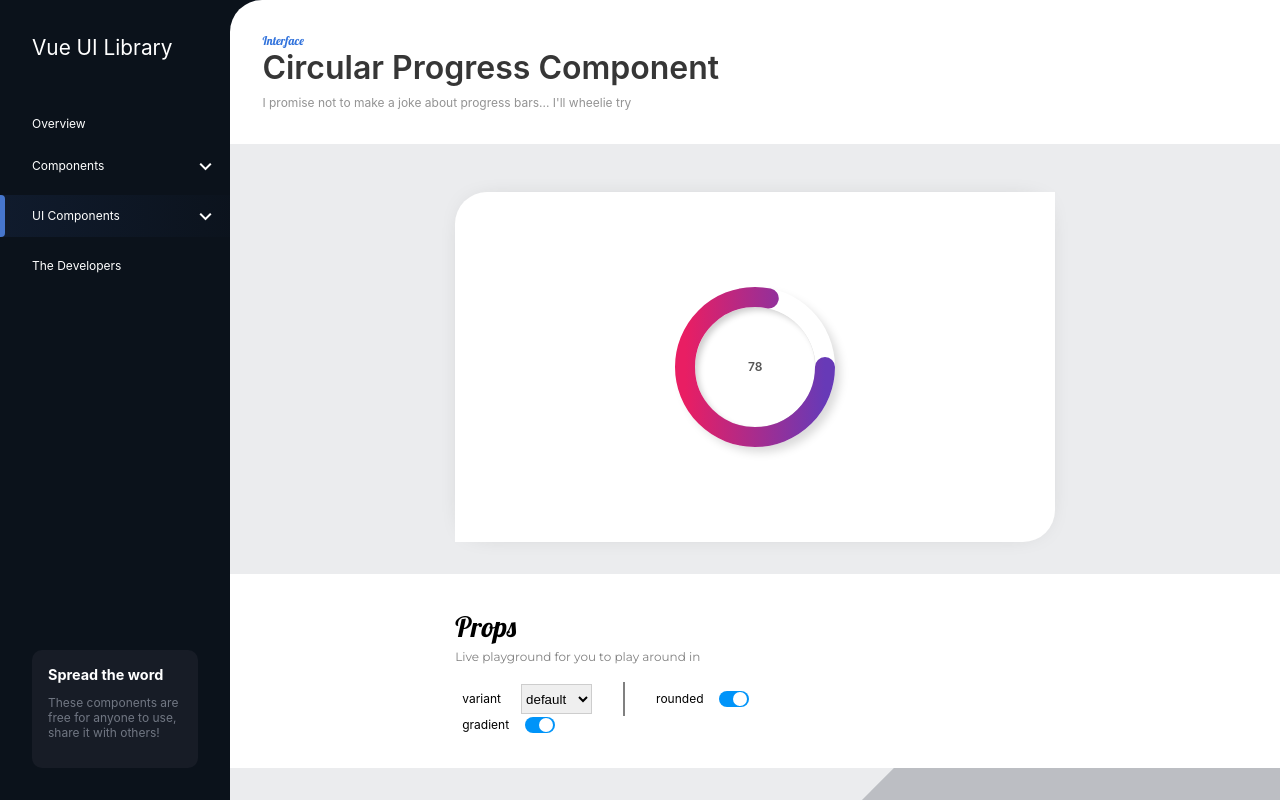
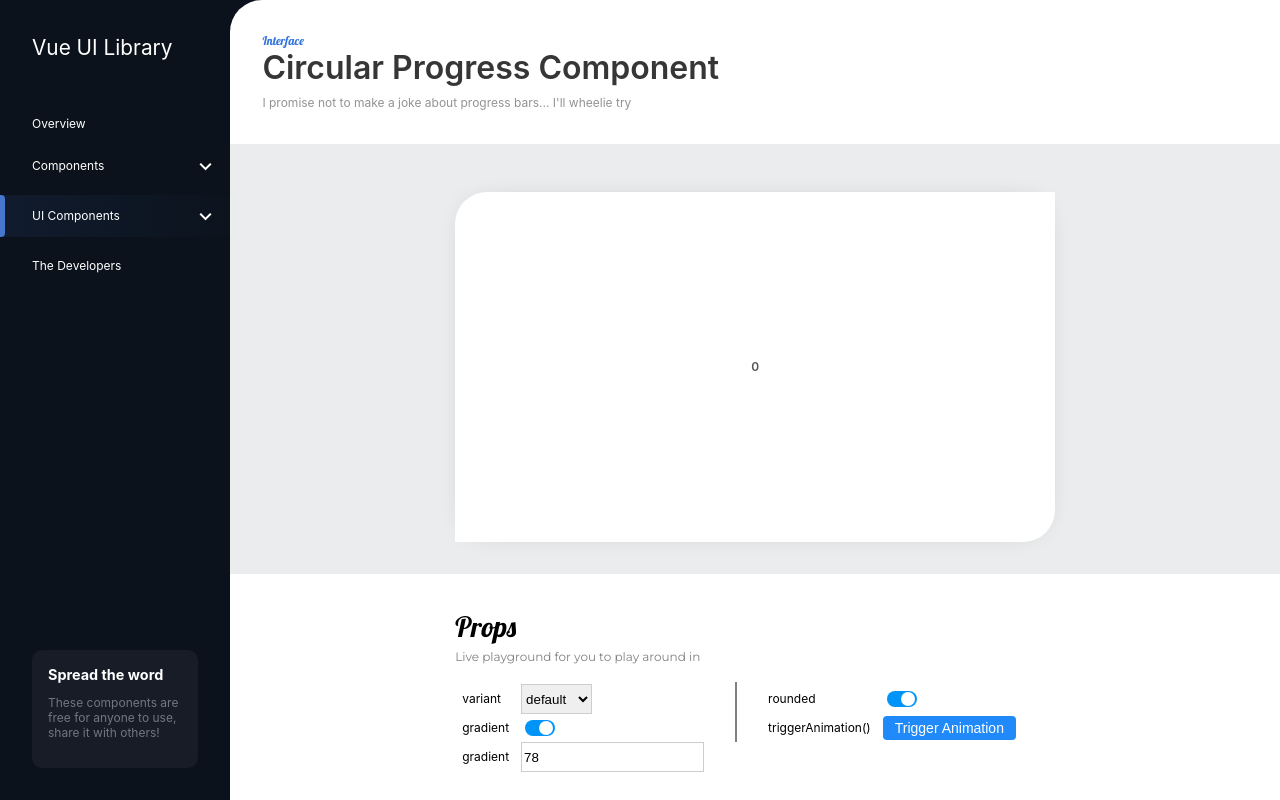
Before and after one commit to MCBarnard/Vue-UI, a Vue app: page /#/ui-components/circular-progress in a window 1280 px wide. Built offline with nearby package versions, Linux system fonts and the light colour scheme.

Commit message:
add clean gradients to circular progress bar

```diff
--- a/src/components/Vue-UI/CircularProgressComponent.vue
+++ b/src/components/Vue-UI/CircularProgressComponent.vue
@@ -1,5 +1,5 @@
 <template>
-  <div class="skill" :style="`--total-skill: ${percentage}`">
+  <div class="skill" :style="`--total-skill: ${computedPercentage}`">
     <div class="outer">
       <div class="inner">
         <div id="number">{{ counter }}</div>
@@ -38,22 +38,24 @@ export default {
     gradient: Boolean, // true / false
     width: String, // 160px
     height: String, // 160px
+    value: Number, // 78
   },
   computed: {
+    computedPercentage() {
+      return this.percentage < 100 ? this.percentage : 100;
+    },
     capShape() {
       return this.rounded ? "round" : "square";
     },
     computedStartColor() {
-      // default gradient: #e91e63 -> #673ab7
-      // info gradient: #1046cf -> #00a6eb
       if (this.gradient && !this.variant) {
-        return "#e91e63";
+        return "#f900ff";
       } else if (!this.gradient && !this.variant) {
-        return "#a900ff";
+        return "#ce00ff";
       } else if (!this.gradient && this.variant === "info") {
         return "#218afa";
       } else if (this.gradient && this.variant === "info") {
-        return "#1046cf";
+        return "#00a6eb";
       } else if (!this.gradient && this.variant === "success") {
         return "#00b014";
       } else if (this.gradient && this.variant === "success") {
@@ -70,16 +72,14 @@ export default {
       return "#a900ff";
     },
     computedEndColor() {
-      // default gradient: #e91e63 -> #673ab7
-      // info gradient: #1046cf -> #00a6eb
       if (this.gradient && !this.variant) {
         return "#673ab7";
       } else if (!this.gradient && !this.variant) {
-        return "#a900ff";
+        return "#ce00ff";
       } else if (!this.gradient && this.variant === "info") {
         return "#218afa";
       } else if (this.gradient && this.variant === "info") {
-        return "#00a6eb";
+        return "#1046cf";
       } else if (!this.gradient && this.variant === "success") {
         return "#00b014";
       } else if (this.gradient && this.variant === "success") {
@@ -96,25 +96,30 @@ export default {
       return "#a900ff";
     },
   },
-  mounted() {
-    setTimeout(() => {
-      this.animateProgress(78);
-    }, 100);
-  },
   methods: {
+    triggerAnimation() {
+      setTimeout(() => {
+        this.animateProgress(this.value);
+      }, 100);
+    },
     animateProgress(total) {
       this.percentage = total;
       clearInterval(this.interval);
       this.interval = setInterval(() => {
-        if (this.counter > this.percentage) {
+        if (this.counter > this.computedPercentage) {
           this.counter--;
-        } else if (this.counter < this.percentage) {
+        } else if (this.counter < this.computedPercentage) {
           this.counter++;
         } else {
           clearInterval(this.interval);
         }
         if (this.counter > 100) clearInterval(this.interval);
       }, 20);
+    },
+  },
+  watch: {
+    computedPercentage() {
+      this.triggerAnimation();
     },
   },
 };
@@ -134,8 +139,6 @@ export default {
   border-radius: 50%;
   padding: 20px;
   position: relative;
-  box-shadow: 6px 6px 10px -1px rgba(0, 0, 0, 0.15),
-    -6px -6px 10px -1px rgba(255, 255, 255, 0.7);
 }
 
 .inner {
@@ -146,10 +149,6 @@ export default {
   align-items: center;
   justify-content: center;
   position: relative;
-  box-shadow: inset 4px 4px 6px -1px rgba(0, 0, 0, 0.2),
-    inset -4px -4px 6px -1px rgba(255, 255, 255, 0.7),
-    -0.5px -0.5px 0px rgba(255, 255, 255, 1),
-    0.5px 0.5px 0px rgba(0, 0, 0, 0.15), 0px 12px 10px -10px rgba(0, 0, 0, 0.05);
 }
 
 #number {
--- a/src/views/Interface/CircularProgressPage.vue
+++ b/src/views/Interface/CircularProgressPage.vue
@@ -8,6 +8,8 @@
           width="160px"
           :gradient="gradient"
           :variant="variant"
+          :value="computedProgressValue"
+          ref="circulatProgress"
         />
       </template>
       <template v-slot:controls>
@@ -43,6 +45,27 @@
                 @toggle="gradientChanged"
               />
             </td>
+            <td class="divider"></td>
+            <td>triggerAnimation()</td>
+            <td>
+              <vue-u-i-button-component
+                size="medium"
+                variant="info"
+                corners="rounded"
+                @click="triggerProgressAnimation"
+              >
+                Trigger Animation
+              </vue-u-i-button-component>
+            </td>
+          </tr>
+          <tr>
+            <td>gradient</td>
+            <td>
+              <input-component
+                :value="computedProgressValue"
+                @change="progressValueChanged"
+              />
+            </td>
           </tr>
         </table>
       </template>
@@ -66,6 +89,8 @@ import PrismComponent from "@/components/PrismComponent";
 import TableComponent from "@/components/TableComponent";
 import SelectComponent from "@/components/Controls/SelectComponent";
 import CircularProgressComponent from "@/components/Vue-UI/CircularProgressComponent";
+import VueUIButtonComponent from "@/components/Vue-UI/ButtonComponent";
+import InputComponent from "@/components/Controls/InputComponent";
 import * as CircularProgressComponentMarkdown from "@/assets/ComponentMarkdown/CircularProgressComponentMarkdown";
 
 export default {
@@ -76,9 +101,12 @@ export default {
     TableComponent,
     SelectComponent,
     CircularProgressComponent,
+    VueUIButtonComponent,
+    InputComponent,
   },
   data() {
     return {
+      progressValue: 78,
       rounded: true,
       gradient: true,
       variant: "",
@@ -104,6 +132,14 @@ export default {
     };
   },
   methods: {
+    progressValueChanged(item) {
+      if (item.target.value || item.target.value === "") {
+        this.progressValue = item.target.value;
+      }
+    },
+    triggerProgressAnimation() {
+      this.$refs.circulatProgress.triggerAnimation();
+    },
     roundedChanged() {
       this.rounded = !this.rounded;
     },
@@ -115,6 +151,9 @@ export default {
     },
   },
   computed: {
+    computedProgressValue() {
+      return this.progressValue;
+    },
     computedRounded() {
       return this.rounded;
     },
```
Also changed, not shown: 7 other files (tests, documents, lock files or other folders).
